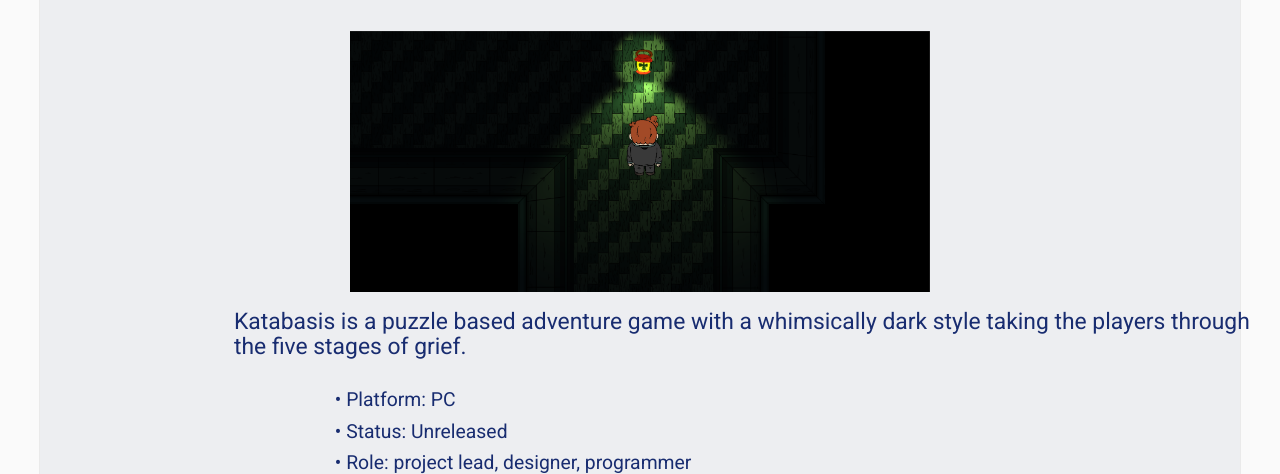
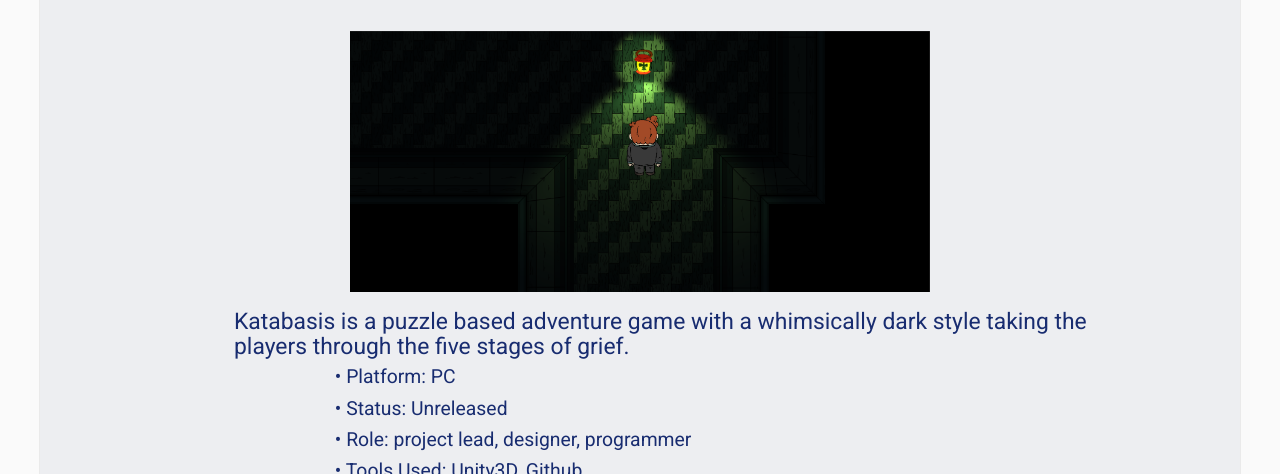
Before and after one commit to ooglykraken/Portfolio, a plain HTML site: page projects.html in a window 1280 px wide. Shown: the part 326-800 px from the top of the page. Drawn offline with Linux system fonts and the light colour scheme.

Commit message:
Almost finished with this update: Beta 1.5

```diff
--- a/style.css
+++ b/style.css
@@ -222,7 +222,8 @@ body{
 
 #projectStats h2{
 	font-size: 130%;
-	margin: 1% 0 2% 10%;
+	width: 80%;
+	margin: 1% 0 0 10%;
 }
 
 #projectStats p{
```
